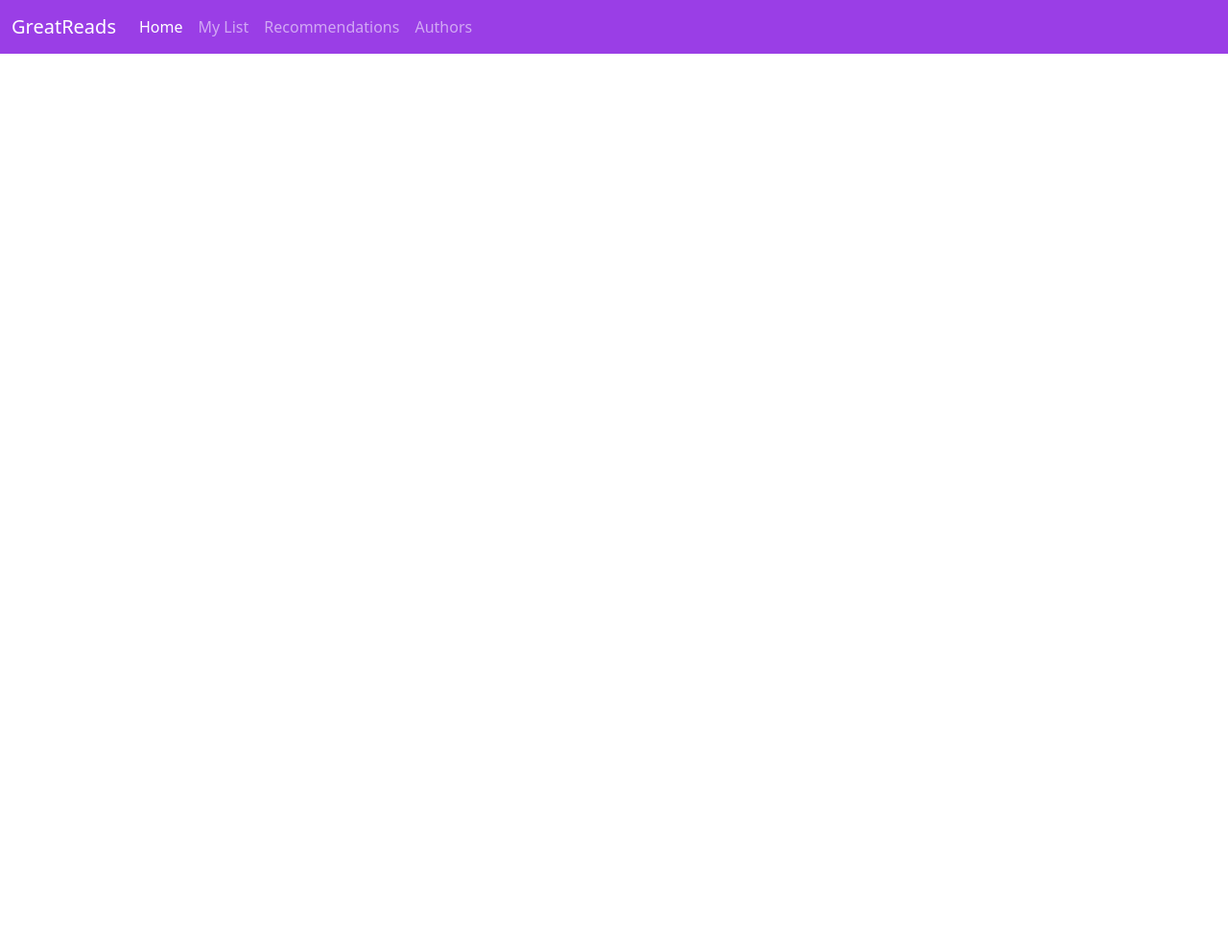
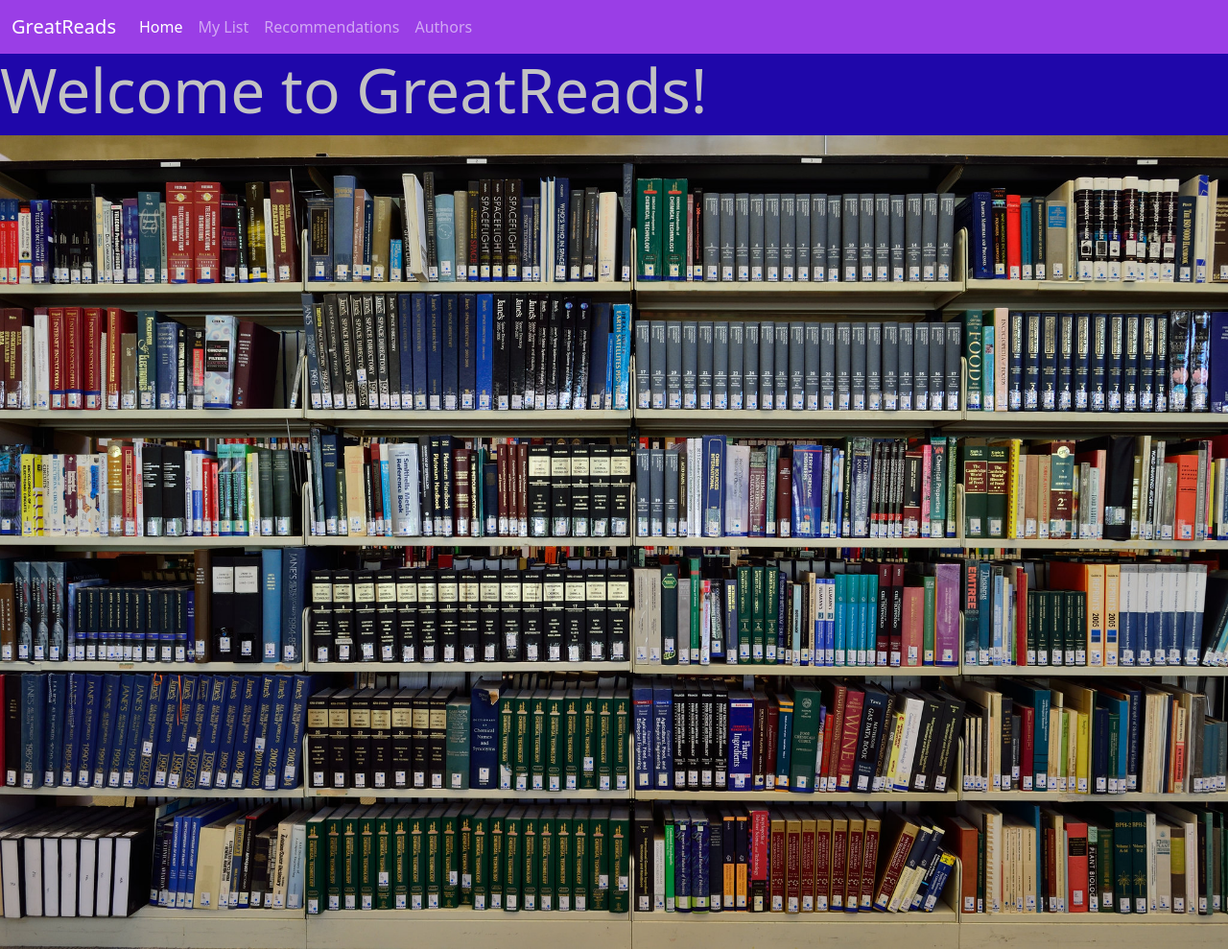
Before and after one commit to kyleagren/creativeproject1, a plain HTML site: page index.html in a window 1280 px wide. Shown: the whole page at 96% size. Before the commit the page ends 800 px from the top, so only its background shows below. Drawn offline with nearby package versions, Linux system fonts and the light colour scheme.

Commit message:
Added photo, edited home page

```diff
--- a/index.html
+++ b/index.html
@@ -33,9 +33,15 @@
           </div>
         </div>
       </nav>
+
+      <div class="welcome">
+        <h1>Welcome to GreatReads!</h1>
+      </div>
+      <div class="bookshelf-container">
+        <img src="Bookshelf.jpg" class="img-fluid" alt="A stocked bookshelf">
+      </div>
       <script src="https://code.jquery.com/jquery-3.3.1.slim.min.js" integrity="sha384-q8i/X+965DzO0rT7abK41JStQIAqVgRVzpbzo5smXKp4YfRvH+8abtTE1Pi6jizo" crossorigin="anonymous"></script>
       <script src="https://cdnjs.cloudflare.com/ajax/libs/popper.js/1.14.3/umd/popper.min.js" integrity="sha384-ZMP7rVo3mIykV+2+9J3UJ46jBk0WLaUAdn689aCwoqbBJiSnjAK/l8WvCWPIPm49" crossorigin="anonymous"></script>
       <script src="https://stackpath.bootstrapcdn.com/bootstrap/4.1.3/js/bootstrap.min.js" integrity="sha384-ChfqqxuZUCnJSK3+MXmPNIyE6ZbWh2IMqE241rYiqJxyMiZ6OW/JmZQ5stwEULTy" crossorigin="anonymous"></script>
     </body>
-
 </html>
--- a/styles.css
+++ b/styles.css
@@ -2,8 +2,30 @@ body {
     margin: 0;
     padding: 0;
     box-sizing: border-box;
+    background-color: rgb(31, 7, 170);
 }
 
 .bg-primary {
     background-color: #9a3ee6!important;
 }
+
+h1, h2, h3, h4 {
+    color: rgb(194, 194, 194);
+}
+
+h1 {
+    font-size: 4em;
+}
+
+.welcome {
+    align-content: center;
+}
+
+.bookshelf-container {
+    align-content: center;
+}
+
+.list-categories {
+    display: flex;
+    justify-content: space-around;
+}
```
Also changed, not shown: mylist.html (+9 -0 lines), Bookshelf.jpg (added).
